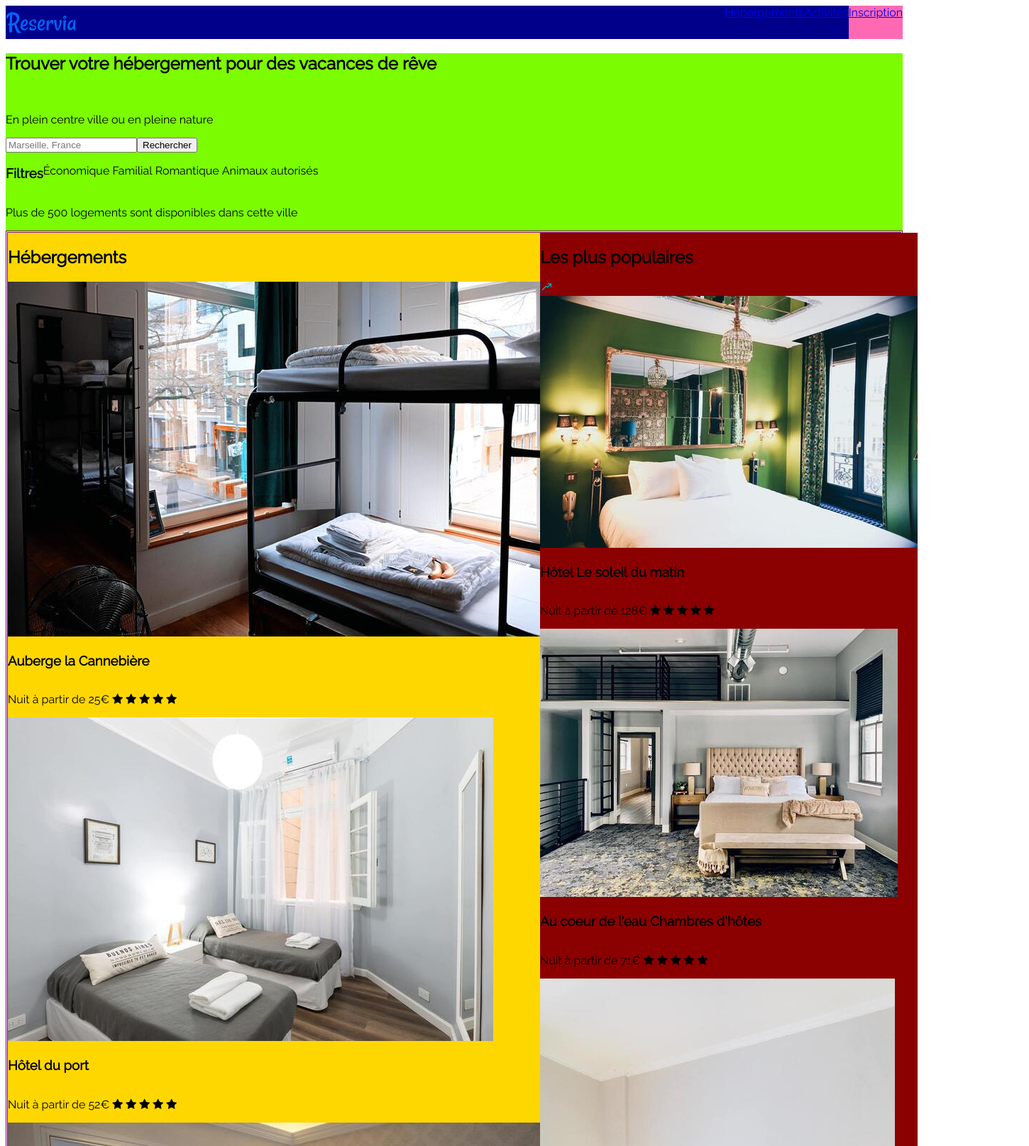
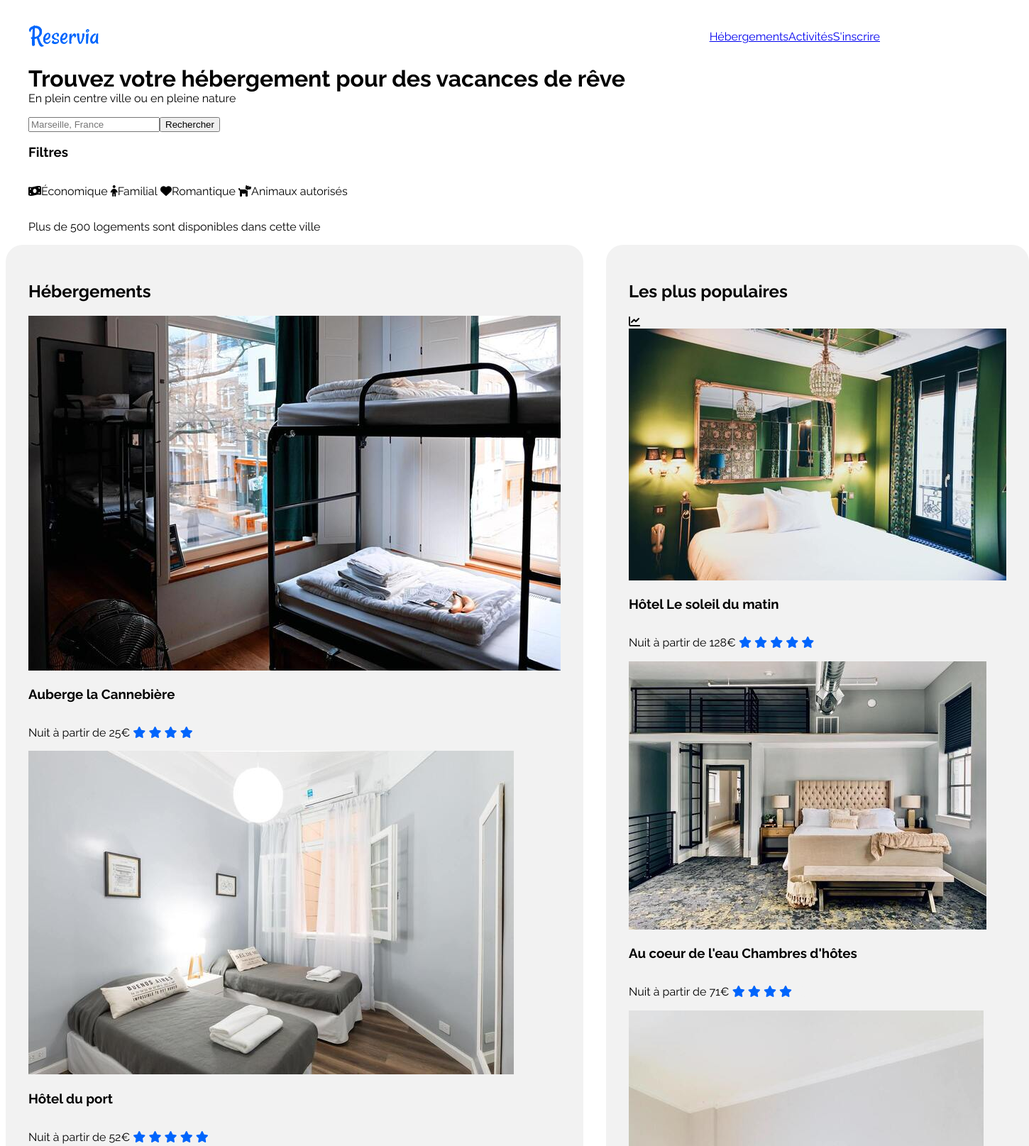
Before and after one commit to Hylenor/HoffmannAlexis_2_17022021, a plain HTML site: page index.html in a window 1280 px wide. Shown: the top 1615 px of the page at 71% size, 1450 px wide, since content can reach past the window. Drawn offline with Linux system fonts and the light colour scheme.

Commit message:
Progession du CSS, ré-arrangement d'HTML

```diff
--- a/index.html
+++ b/index.html
@@ -14,31 +14,35 @@
       rel="stylesheet"
       href="https://cdnjs.cloudflare.com/ajax/libs/font-awesome/4.7.0/css/font-awesome.min.css"
     />
+    <script src="https://kit.fontawesome.com/1551045c3f.js" crossorigin="anonymous"></script>
     <link
       rel="stylesheet"
-      href="https://fonts.googleapis.com/css?family=Raleway"
+      href="https://fonts.googleapis.com/css?family=Raleway:400,700"
     />
   </head>
 
   <body>
-    <div class ="main">
+    <main>
       <!--Logo & Navigation-->
       <header>
-      <img class="logo" src="images/logo/Reservia@3x.png" alt="Logo Reservia" />
+        <img
+          class="logo"
+          src="images/logo/Reservia@3x.png"
+          alt="Logo Reservia"
+        />
         <nav class="ancres">
             <a href="#hébergements">Hébergements</a>
             <a href="#activités">Activités</a>
+          <div class="inscription">
+            <a href="Inscription.html">S'inscrire</a>
+          </div>
         </nav>
-      <div class="inscription">
-        <a href="Inscription.html">Inscription</a></div>
-
       </header>
 
       <!--Partie en-tête-->
       <div class="entete">
         <div class="titre">
-        <h2>Trouver votre hébergement pour des vacances de rêve</h2>
-        <br />
+          <h1>Trouvez votre hébergement pour des vacances de rêve</h1>
           <p>En plein centre ville ou en pleine nature</p>
         </div>
         <div class="input_search">
@@ -53,10 +57,10 @@
         <div class="filtres">
           <h3>Filtres</h3>
           <div class="boutonsfiltres">
-          <p>Économique</p>
-          <p>Familial</p>
-          <p>Romantique</p>
-          <p>Animaux autorisés</p>
+            <i class="fas fa-money-bill-wave"></i><p>Économique</p>
+            <i class="fas fa-child"></i><p>Familial</p>
+            <i class="fas fa-heart"></i><p>Romantique</p>
+            <i class="fas fa-dog"></i><p>Animaux autorisés</p>
           </div>
         </div>
         <div class="filtrep">
@@ -64,7 +68,7 @@
         </div>
       </div>
 
-      <main>
+      <div class="boites">
         <!--"Partie centrale -->
 
         <!--Partie "Hebergements"-->
@@ -77,11 +81,11 @@
             />
             <h3>Auberge la Cannebière</h3>
             <p>Nuit à partir de 25€</p>
-        <span class="fa fa-star checked"></span>
-        <span class="fa fa-star checked"></span>
-        <span class="fa fa-star checked"></span>
-        <span class="fa fa-star checked"></span>
-        <span class="fa fa-star"></span>
+           <i class="fas fa-star"></i>
+           <i class="fas fa-star"></i>
+           <i class="fas fa-star"></i>
+           <i class="fas fa-star"></i>
+            <i class="fas fa-star star-grey"></i>
           </div>
 
           <div class="boxduport">
@@ -91,11 +95,11 @@
             />
             <h3>Hôtel du port</h3>
             <p>Nuit à partir de 52€</p>
-        <span class="fa fa-star checked"></span>
-        <span class="fa fa-star checked"></span>
-        <span class="fa fa-star checked"></span>
-        <span class="fa fa-star checked"></span>
-        <span class="fa fa-star checked"></span>
+           <i class="fas fa-star"></i>
+           <i class="fas fa-star"></i>
+           <i class="fas fa-star"></i>
+           <i class="fas fa-star"></i>
+           <i class="fas fa-star"></i>
           </div>
 
           <div class="boxlesmouettes">
@@ -105,11 +109,11 @@
             />
             <h3>Hôtel Les mouettes</h3>
             <p>Nuit à partir de 76€</p>
-        <span class="fa fa-star checked"></span>
-        <span class="fa fa-star checked"></span>
-        <span class="fa fa-star checked"></span>
-        <span class="fa fa-star checked"></span>
-        <span class="fa fa-star"></span>
+           <i class="fas fa-star"></i>
+           <i class="fas fa-star"></i>
+           <i class="fas fa-star"></i>
+           <i class="fas fa-star"></i>
+            <i class="fas fa-star star-grey"></i>
           </div>
 
           <div class="boxdelamer">
@@ -119,11 +123,11 @@
             />
             <h3>Hôtel de la mer</h3>
             <p>Nuit à partir de 46€</p>
-        <span class="fa fa-star checked"></span>
-        <span class="fa fa-star checked"></span>
-        <span class="fa fa-star checked"></span>
-        <span class="fa fa-star"></span>
-        <span class="fa fa-star"></span>
+           <i class="fas fa-star"></i>
+           <i class="fas fa-star"></i>
+           <i class="fas fa-star"></i>
+            <i class="fas fa-star star-grey"></i>
+            <i class="fas fa-star star-grey"></i>
           </div>
 
           <div class="boxpanier">
@@ -133,11 +137,11 @@
             />
             <h3>Auberge Le Panier</h3>
             <p>Nuit à partir de 23€</p>
-        <span class="fa fa-star checked"></span>
-        <span class="fa fa-star checked"></span>
-        <span class="fa fa-star checked"></span>
-        <span class="fa fa-star checked"></span>
-        <span class="fa fa-star"></span>
+           <i class="fas fa-star"></i>
+           <i class="fas fa-star"></i>
+           <i class="fas fa-star"></i>
+           <i class="fas fa-star"></i>
+            <i class="fas fa-star star-grey"></i>
           </div>
 
           <div class="boxamina">
@@ -147,33 +151,33 @@
             />
             <h3>Hôtel chez Amina</h3>
             <p>Nuit à partir de 96€</p>
-        <span class="fa fa-star checked"></span>
-        <span class="fa fa-star checked"></span>
-        <span class="fa fa-star checked"></span>
-        <span class="fa fa-star checked"></span>
-        <span class="fa fa-star checked"></span>
+           <i class="fas fa-star"></i>
+           <i class="fas fa-star"></i>
+           <i class="fas fa-star"></i>
+           <i class="fas fa-star"></i>
+           <i class="fas fa-star"></i>
           </div>
 
-      <input type="checkbox" id="afficherplus" />
+          <!-- <input type="checkbox" id="afficherplus" />
           <label for="afficherplus" class="afficheplus">Afficher plus</label>
           <div class="plusdaffichage">
             <div class="boxReservia">
               <img src="images/logo/Reservia.svg" alt="Dormez chez nous" />
               <h3>Dormez chez nous !</h3>
               <p>Nuit à partir de 999€</p>
-          <span class="fa fa-star checked"></span>
-          <span class="fa fa-star checked"></span>
-          <span class="fa fa-star checked"></span>
-          <span class="fa fa-star checked"></span>
-          <span class="fa fa-star checked"></span>
+             <i class="fas fa-star"></i>
+             <i class="fas fa-star"></i>
+             <i class="fas fa-star"></i>
+             <i class="fas fa-star"></i>
+             <i class="fas fa-star"></i>
             </div>
-      </div>
+          </div> -->
+          <span class="Afficher_plus"><p>Afficher plus</p></span>
         </div>
 
         <!--Partie "Les plus Populaires"-->
-    <div class="populaire">
-      <h2>Les plus populaires</h2>
-      <img src="images/logo/line-chart.png" />
+        <div class="populaire"><span class="titrepopulaire">
+          <h2>Les plus populaires</h2> <i class="fas fa-chart-line"></i></span>
 
           <div class="boxsoleil">
             <!--class différentes en attendant de s'attaquer au CSS. Je pense qu'il faudra les mettre sous le même nom, elles sont toutes pareilles.-->
@@ -183,11 +187,11 @@
             />
             <h3>Hôtel Le soleil du matin</h3>
             <p>Nuit à partir de 128€</p>
-        <span class="fa fa-star checked"></span>
-        <span class="fa fa-star checked"></span>
-        <span class="fa fa-star checked"></span>
-        <span class="fa fa-star checked"></span>
-        <span class="fa fa-star checked"></span>
+           <i class="fas fa-star"></i>
+           <i class="fas fa-star"></i>
+           <i class="fas fa-star"></i>
+           <i class="fas fa-star"></i>
+           <i class="fas fa-star"></i>
           </div>
 
           <div class="boxcoeurdeleau">
@@ -197,11 +201,11 @@
             />
             <h3>Au coeur de l'eau Chambres d'hôtes</h3>
             <p>Nuit à partir de 71€</p>
-        <span class="fa fa-star checked"></span>
-        <span class="fa fa-star checked"></span>
-        <span class="fa fa-star checked"></span>
-        <span class="fa fa-star checked"></span>
-        <span class="fa fa-star"></span>
+           <i class="fas fa-star"></i>
+           <i class="fas fa-star"></i>
+           <i class="fas fa-star"></i>
+           <i class="fas fa-star"></i>
+            <i class="fas fa-star star-grey"></i>
           </div>
 
           <div class="boxtoutbleu">
@@ -211,14 +215,14 @@
             />
             <h3>Hôtel Tout bleu et blanc</h3>
             <p>Nuit à partir de 68€</p>
-        <span class="fa fa-star checked"></span>
-        <span class="fa fa-star checked"></span>
-        <span class="fa fa-star checked"></span>
-        <span class="fa fa-star checked"></span>
-        <span class="fa fa-star"></span>
+           <i class="fas fa-star"></i>
+           <i class="fas fa-star"></i>
+           <i class="fas fa-star"></i>
+           <i class="fas fa-star"></i>
+            <i class="fas fa-star star-grey"></i>
           </div>
         </div>
-</main>
+      </div>
 
       <!--Partie "Activités"-->
       <div class="activites" id="activités">
@@ -271,32 +275,52 @@
             alt="Parc Longchamp"
           />
         </div>
-    </div>
+      </main>
 
       <!--Partie Footer-->
     </div>
     <footer>
+      <div class="footerboite">
       <div class="footercolonne">
         <h3>A propos</h3>
         <p>Fonctionnement du site</p>
-        <br />
         <p>Conditions générales de vente</p>
-        <br />
         <p>Données et confidentialité</p>
       </div>
 
       <div class="footercolonne">
         <h3>Nos hébergements</h3>
         <p>Charte qualité</p>
-        <br />
         <p>Soumettre votre hôtel</p>
       </div>
 
       <div class="footercolonne">
         <h3>Assistance</h3>
         <p>Centre d'aide</p>
-        <br />
         <p>Nous contacter</p>
+      </div>
+
+            <!-- =====VERSION en <a> plutot qu'en <p>=====
+
+      <div class="footercolonne">
+        <h3>A propos</h3>
+        <a class="footerlien" href="404.html">Fonctionnement du site</a>
+        <a class="footerlien" href="404.html">Conditions générales de vente</a>
+          <a class="footerlien" href="404.html">Données et confidentialité</a>
+      </div>
+
+      <div class="footercolonne">
+        <h3>Nos hébergements</h3>
+        <a class="footerlien" href="404.html">Charte qualité</a>
+        <a class="footerlien" href="404.html">Soumettre votre hôtel</a>
+      </div>
+
+      <div class="footercolonne">
+        <h3>Assistance</h3>
+        <a class="footerlien" href="404.html">Centre d'aide</a>
+        <a class="footerlien" href="404.html">Nous contacter</a>
+      </div>
+      -->
     </div>
     </footer>
   </body>
--- a/style.css
+++ b/style.css
@@ -1,92 +1,137 @@
-/* Aller on y va !
-*/
-
-
+/*===============GLOBAL===============*/
 body {
-  font-family: Raleway;
+  line-height: 1.15;
+  font-family: Raleway, sans-serif;
 }
-.main {
+/* ToDo : joindre body et main une fois que je saurais
+comment rendre le footer 100% large */
+main {
   margin: auto;
   max-width: 1440px;
 }
 
+
+/*===============HAUT DE PAGE===============*/
+
+
 header {
-  background-color: darkblue;
   grid-template-columns: auto 1fr auto auto;
   grid-template-areas: "logo . ancres inscription";
-  display : grid;
-}
-
-.ancres {
-  display: flex;
-  justify-content: flex-end;
-  align-items:flex-start;
-  grid-area: "ancres";
-
-}
-
-.inscription {
-  background-color: hotpink;
-}
-.logo {
-  max-width: 100%;
-  width: 100px;
-}
-
-.entete {
-  background-color: lawngreen;
-}
-
-.filtres, p {
-  display: inline-flex;
-}
-
-main {
-  border: purple;
-  border-style: double;
-  grid-template-columns: 6fr 3fr;
   display: grid;
-  flex-direction: column;
-
-}
-.populaire {
-  background-color:darkred;
-}
-
-.hebergements {
-  background-color:gold;
-}
-
-.activites {
-  background-color: green;
-}
-
-footer {
-  background-color: grey;
-  width: 100%;
-  justify-content: space-evenly;
-  display: flex;
-}
-
-.footercolonne {
-  width:30%;
+  align-items: center;
 }
 
 .header_img {
   grid-area: logo;
 }
 
-#afficherplus:checked ~ .plusdaffichage {
-  display: block;
+nav{
+  display: flex;
+  grid-area: ancres;
+  text-align: center;
+  border-top: 3px solid #0065FC;
+  border-top: 3px transparent solid;
+  color: inherit;
+  text-decoration: none;
 }
 
-.plusdaffichage {
-  display: none;
+.ancres{
+  padding: 2em;
 }
 
-#afficherplus {
-  display: none;
+.inscription {
+  display: grid;
+  grid-area: inscription;
 }
-.afficheplus {
-  cursor: pointer;
+.logo {
+  max-width: 100%;
+  width: 100px;
+  padding: 0 2rem;
 }
+
+
+/*==============================MAIN==============================*/
+
+
+/*===============EN-TETE===============*/
+.entete {
+  padding: 0 2rem;
+}
+
+.titre {
+  line-height : 1.15;
+  align-items:justify;
+}
+
+h1{
+  font-size: 2em;
+  font-weight: 700;
+  margin: 0;
+}
+
+.titre > p {
+  margin-top: 0;
+}
+
+ p {
+  display: inline-flex;
+}
+
+/*===============BOX===============*/
+
+.boites {
+  grid-template-columns: 6fr 3fr;
+  display: grid;
+  flex-direction: column;
+  column-gap: 2rem;
+}
+
+.fa-star {
+  color: #0065FC
+}
+
+.star-grey {
+  color:#f2f2f2
+}
+/*===============POPULAIRE===============*/
+.populaire {
+  background-color: #f2f2f2;
+  border-radius: 1.5rem;
+  padding: 2rem;
+}
+
+/*===============HEBERGEMENT===============*/
+
+.hebergements {
+  background-color: #f2f2f2;
+  padding: 2rem;
+  border-radius: 1.5rem;
+
+}
+/*===============ACTIVITES===============*/
+.activites {
+  background-color: green;
+}
+
+/*==============================FOOTER==============================*/
+
+footer {
+  background-color: #F2F2F2;
+  width: 100%;
+  justify-content: space-evenly;
+  display: flex;
+}
+
+.footerboite {
+  width : 1440px;
+  grid-template-columns: 1fr 1fr 1fr;
+  grid-template-areas:"footercolonne footercolonne footercolonne";
+  display: grid;
+}
+.footercolonne {
+  display: grid;
+  grid-area : "footercolonne";
+  box-sizing: border-box;
+  align-content:flex-start;
+  padding: 2rem 2rem;
+}
```
Lines whose indentation alone changed are shown as unchanged.
